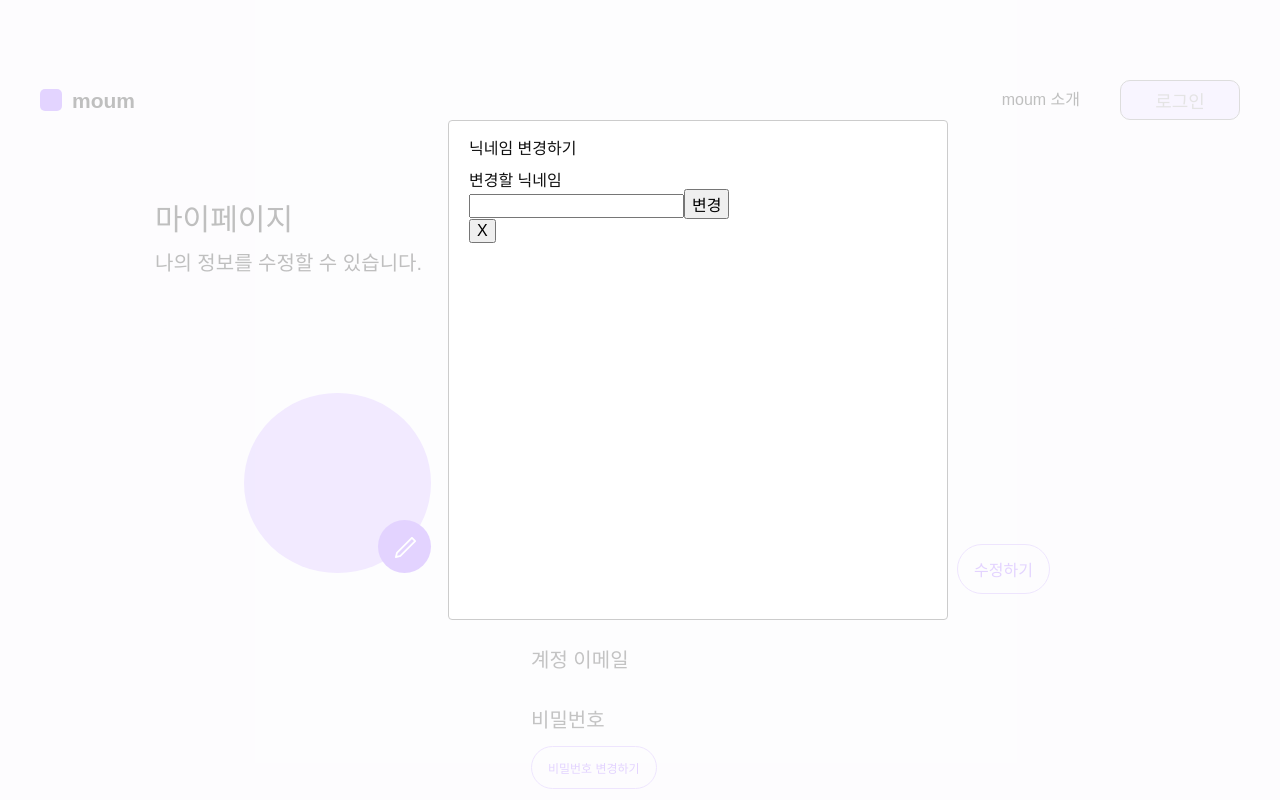
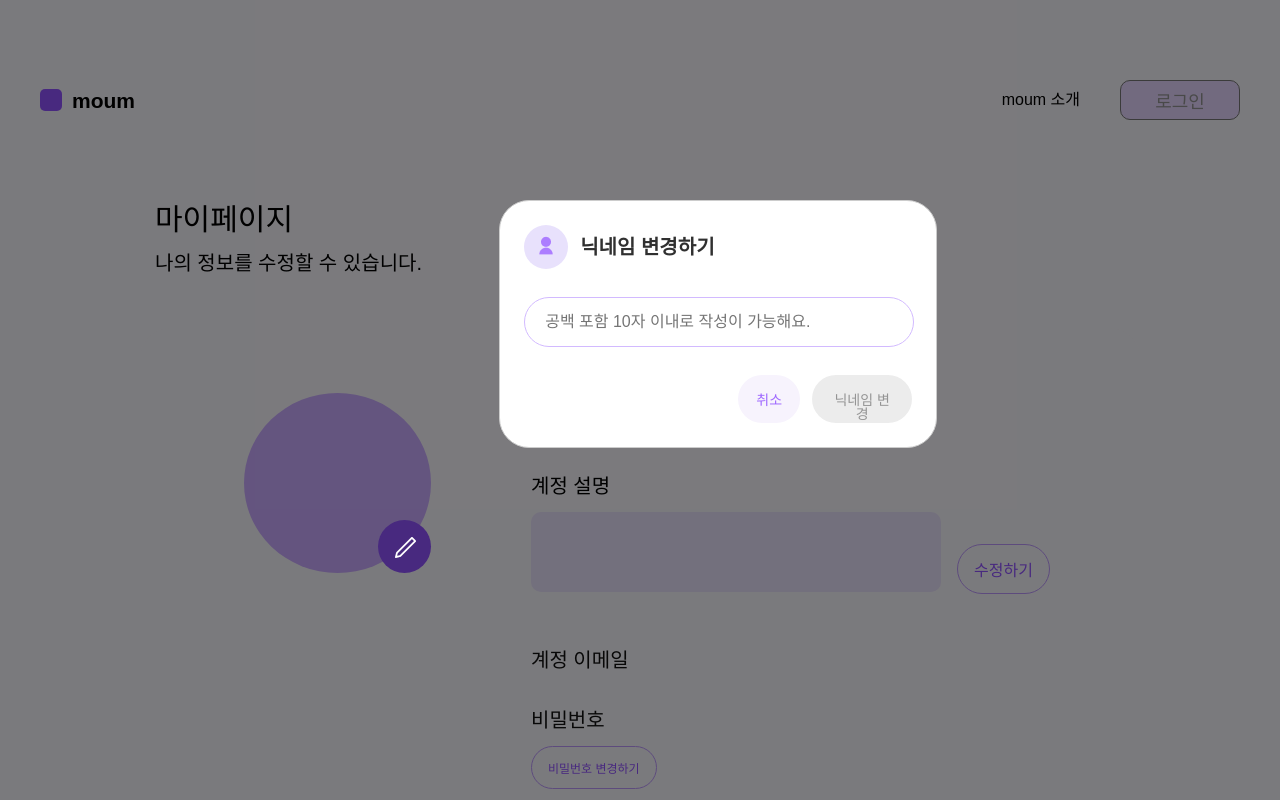
Before and after one commit to gridy-project/moum, a React (Create React App) app: page /mypage in a window 1280 px wide. Both pictures are taken after a click on the button "닉네임 변경하기". Shown: the top 800 px of the page. Built offline with nearby package versions, Linux system fonts and the light colour scheme; no server answers; a web font is replaced by a local one.

Commit message:
FEAT, CSS : mypage.jsx 닉네임 변경 모달창 구현 #73

```diff
--- a/src/pages/MyPage.jsx
+++ b/src/pages/MyPage.jsx
@@ -7,6 +7,7 @@ import queryClient from "../shared/query";
 // css
 import styled, { css } from "styled-components";
 import pen from "../public/img/pen.png";
+import human from "../public/img/human.png"
 // modal
 import Modal from "react-modal";
 // axios
@@ -21,10 +22,22 @@ function MyPage() {
 	const imageRef = useRef(null);
 	const passwordRef = useRef(null);
 	const newPasswordRef = useRef(null);
+	const reNewPasswordRef = useRef(null)
 	const nicknameRef = useRef(null);
 	const descInfoRef = useRef(null);
 
-	// textarea
+	// 닉네임 변경 input
+	const [nickFill, setNickFill] = useState(false);
+
+	const nicknameFilled = (e) => {
+		if(e.target.value.length > 0) {
+			setNickFill(true)
+		} else {
+			setNickFill(false)
+		}
+	}
+
+	// 계정 설명 textarea
 	const [active, setActive] = useState(false);
 	const actived = active ? false : true;
 
@@ -84,6 +97,7 @@ function MyPage() {
 
 	// 닉네임 변경
 	const clickModifyNickname = () => {
+			setNickFill(false)
 			const data = {
 			nickname: nicknameRef.current.value
 		}
@@ -98,7 +112,6 @@ function MyPage() {
     {
       onSuccess: (data) => {
         queryClient.invalidateQueries("profile");
-        console.log(data);
       },
 			onError: (err) => {
 				 window.alert(err.response.data.message);
@@ -233,31 +246,50 @@ function MyPage() {
 									isOpen={nicknameModalIsOpen}
 									onRequestClose={() => setNicknameModalIsOpen(false)}
 									style={{
-										overlay: {
+											overlay: {
 											position: "fixed",
 											top: 0,
 											left: 0,
 											right: 0,
 											bottom: 0,
-											backgroundColor: "rgba(255, 255, 255, 0.75)",
+											backgroundColor: "rgba(0,0,0,0.5)"
 										},
 										content: {
+											background:"#fff",
+											borderRadius:"30px",
 											color: "#111",
-											width: "500px",
-											height: "500px",
-											top: "15%",
-											left: "35%",
+											width: "438px",
+											height: "248px",
+											top: "25%",
+											left: "39%",
+											padding:"24px"
 										},
 									}}
 								>
-									<h1>닉네임 변경하기</h1>
-									<br />
-									<p>변경할 닉네임</p>
-									<input type="text" ref={nicknameRef} />
-									<button onClick={clickModifyNickname}>변경</button>
-									<div>
-										<button onClick={() => setNicknameModalIsOpen(false)}>X</button>
-									</div>
+										<ModalNicknameHeader>
+											<Modalimagebox>
+												<img src={human} alt="human"></img>
+											</Modalimagebox>
+											<h1>닉네임 변경하기</h1>
+										</ModalNicknameHeader>
+											<ModalNicknameInput
+												className="NickInput"
+												type="text"
+												ref={nicknameRef}
+												onChange={nicknameFilled}
+												maxLength="10"
+												placeholder = "공백 포함 10자 이내로 작성이 가능해요."
+											/>
+										<ModalBtnWrap>
+											<CancelNicknameBtn onClick={() => setNicknameModalIsOpen(false)}>취소</CancelNicknameBtn>
+											<ChangeNicknameBtn
+											onClick={clickModifyNickname}
+											isFilled={nickFill}
+											disabled={nickFill === false}
+											>닉네임 변경</ChangeNicknameBtn>
+											<div>
+											</div>
+										</ModalBtnWrap>
 								</Modal>
 							</NicknameArticle>
 							<DescArticle>
@@ -307,31 +339,46 @@ function MyPage() {
 											left: 0,
 											right: 0,
 											bottom: 0,
-											backgroundColor: "rgba(255, 255, 255, 0.75)",
+											backgroundColor: "rgba(0,0,0,0.5)"
 										},
 										content: {
+											background:"#fff",
+											borderRadius:"30px",
 											color: "#111",
-											width: "500px",
-											height: "500px",
-											top: "15%",
-											left: "35%",
+											width: "438px",
+											height: "492px",
+											top: "20%",
+											left: "39%",
+											padding:"24px"
 										},
 									}}
 								>
+									<ModalPasswordHeader>
+										<Modalimagebox>
+											<img src={human} alt="human"></img>
+										</Modalimagebox>
 									<h1>비밀번호 변경하기</h1>
-									<br />
-									<div>
+									</ModalPasswordHeader>
+									<ModalPasswordContent>
+									<ExistPwdWrap>
 										<p>기존 비밀번호</p>
 										<input type="password" ref={passwordRef} />
-									</div>
-									<div>
-										<p>변경 비밀번호</p>
+									</ExistPwdWrap>
+									<PwdWrap>
+										<p>새 비밀번호</p>
 										<input type="password" ref={newPasswordRef} />
-									</div>
-									<button onClick={clickModifyPassword}>변경</button>
-									<div>
-										<button onClick={() => setPasswordModalIsOpen(false)}>X</button>
-									</div>
+									</PwdWrap>
+									<RePwdWrap>
+										<p>새 비밀번호 확인</p>
+										<input type="password" ref={reNewPasswordRef} />
+									</RePwdWrap>
+									</ModalPasswordContent>
+									<ModalPasswrodBtnWrap>
+										<CancelPwdBtn onClick={() => setPasswordModalIsOpen(false)}>취소</CancelPwdBtn>
+										<ChangePwdBtn onClick={clickModifyPassword}>비밀번호 변경</ChangePwdBtn>
+									</ModalPasswrodBtnWrap>
+
+
 								</Modal>
 							</PwdArticle>
 							<DeleteAccountArticle>
@@ -465,6 +512,97 @@ const NicknameBtn = styled.button`
 	}
 `;
 
+// ModalNickname
+const ModalNicknameHeader = styled.div`
+	display:flex;
+	align-items:center;
+	margin-bottom:28px;
+	h1 {
+		color:#303030;
+		font-size:20px;
+		font-weight:600;
+	}
+`;
+
+const Modalimagebox = styled.div`
+	width: 44px;
+	height: 44px;
+	background-color:#E8E1FC;
+	border-radius:50%;
+	margin-right:12px;
+	img {
+		position:relative;
+		left: 33%;
+		top: 25%;
+	}
+`;
+
+const ModalNicknameInput = styled.input`
+	width: 390px;
+	height: 50px;
+	border: 1px solid #D2BAFF;
+	border-radius: 100px;
+	padding: 18px 20px;
+	margin-bottom:28px;
+	&:focus {
+		outline: 1px solid #9152FF;
+	}
+`;
+
+const ModalBtnWrap = styled.div`
+	display:flex;
+	float:right;
+`;
+
+const CancelNicknameBtn = styled.button`
+	width: 62px;
+	height: 48px;
+	background: #F7F3FD;
+	border-radius: 26px;
+	font-size:14px;
+	line-height:14px;
+	color:#9E67FF;
+	padding:18px;
+	margin-right:12px;
+	border:none;
+	cursor: pointer;
+`;
+
+const ChangeNicknameBtn = styled.button`
+	width: 100px;
+	height: 48px;
+	border-radius: 50px;
+	padding: 18px;
+	font-size:14px;
+	line-height:14px;
+	border:none;
+	background-color: #ECECEC;
+	color:#949494;
+	${(props) =>
+		props.isFilled
+			? css`
+					background-color: #ECECEC;
+					color:#949494;
+			  `
+			: css`
+					background-color: #9152FF;
+					color:#fff;
+					cursor: pointer;
+			`}
+	${(props) =>
+		props.disabled
+			? css`
+					background-color: #ECECEC;
+					color:#949494;
+			  `
+			: css`
+					background-color: #9152FF;
+					color:#fff;
+					cursor: pointer;
+			`}
+
+`;
+
 // Desc
 const DescArticle = styled.div`
 	position: relative;
@@ -555,22 +693,9 @@ const PwdTitle = styled.div`
 	color: #111111;
 	margin-bottom: 16px;
 `;
-
 const PwdArea = styled.div`
-	/* line-height: 40px; */
-	/* display: flex;
-	align-items: center; */
 `;
 
-// const Pwd = styled.div`
-// 	font-size: 20px;
-// 	color: #818181;
-// 	vertical-align: middle;
-// 	display: flex;
-// 	align-items: center;
-// 	position: relative;
-// 	top: 5px;
-// `;
 
 const PwdBtn = styled.button`
 	border: none;
@@ -585,6 +710,82 @@ const PwdBtn = styled.button`
 	}
 `;
 
+// ModalPassword
+const ModalPasswordHeader = styled.div`
+	display:flex;
+	align-items:center;
+	margin-bottom:32px;
+	h1 {
+		color:#303030;
+		font-size:20px;
+		font-weight:600;
+	}
+	`
+const ModalPasswordContent = styled.div`
+	margin-bottom:28px;
+	p {
+		font-size:16px;
+		margin-bottom:12px;
+	}
+	input {
+		width: 390px;
+		height: 50px;
+		border: 1px solid #D2BAFF;
+		border-radius: 100px;
+		padding: 18px 20px;
+		&:focus {
+			outline: 1px solid #9152FF;
+	}
+	}
+`;
+
+const ExistPwdWrap = styled.div`
+	input {
+		margin-bottom:28px;
+	}
+`
+const PwdWrap = styled.div`
+	input {
+		margin-bottom:28px;
+	}
+`
+const RePwdWrap = styled.div`
+
+`
+const ModalPasswrodBtnWrap = styled.div`
+	display:flex;
+	float:right;
+`;
+
+const CancelPwdBtn = styled.button`
+	width: 62px;
+	height: 48px;
+	background: #F7F3FD;
+	border-radius: 26px;
+	font-size:14px;
+	line-height:14px;
+	color:#9E67FF;
+	padding:18px;
+	margin-right:12px;
+	border:none;
+	cursor: pointer;
+`
+
+const ChangePwdBtn = styled.button`
+	width: 113px;
+	height: 48px;
+	border-radius: 50px;
+	padding: 18px;
+	font-size:14px;
+	line-height:14px;
+	border:none;
+	background-color: #ECECEC;
+	color:#949494;
+	box-shadow: 0px 2px 12px 1px #D2BAFF;
+`
+
+
+
 // DeleteAccount
 const DeleteAccountArticle = styled.div`
 	margin-top: 40px;
```
Also changed, not shown: src/public/img/human.png (added).
